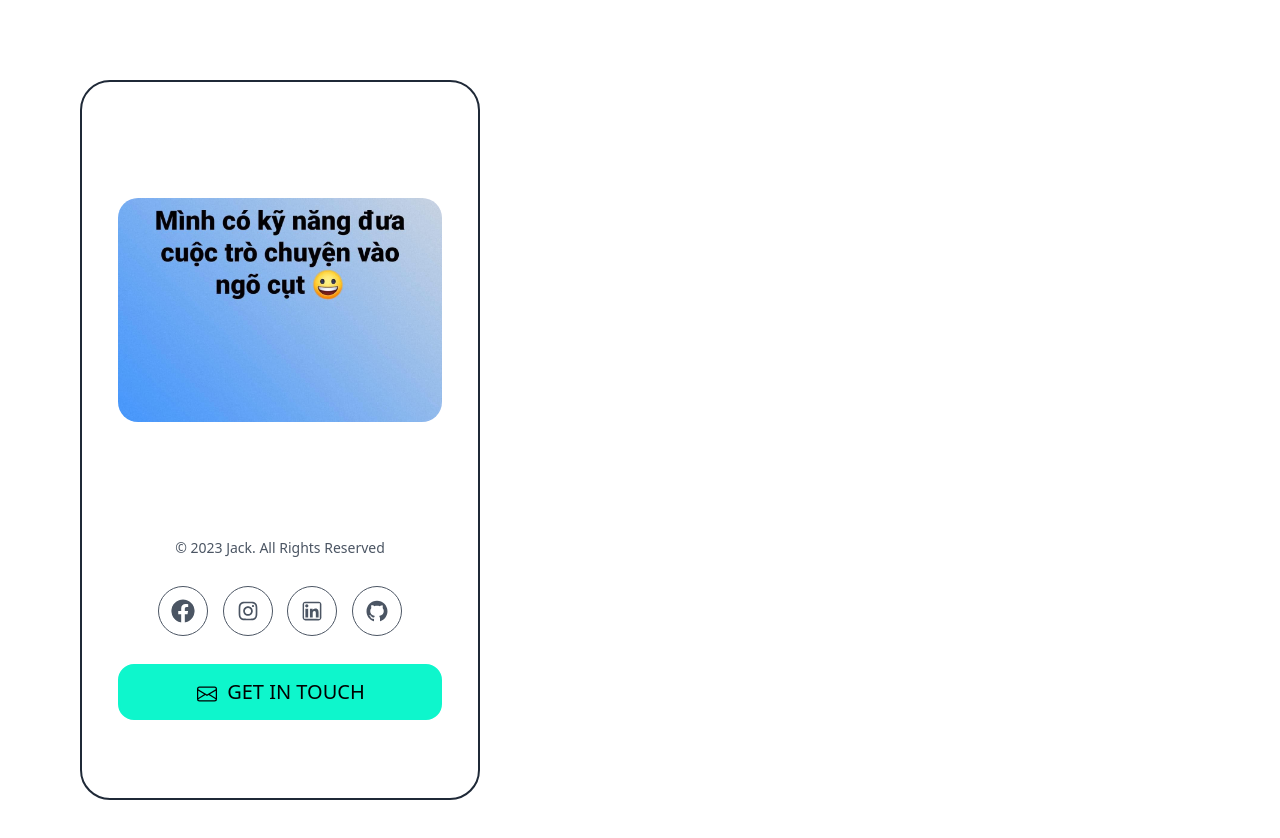
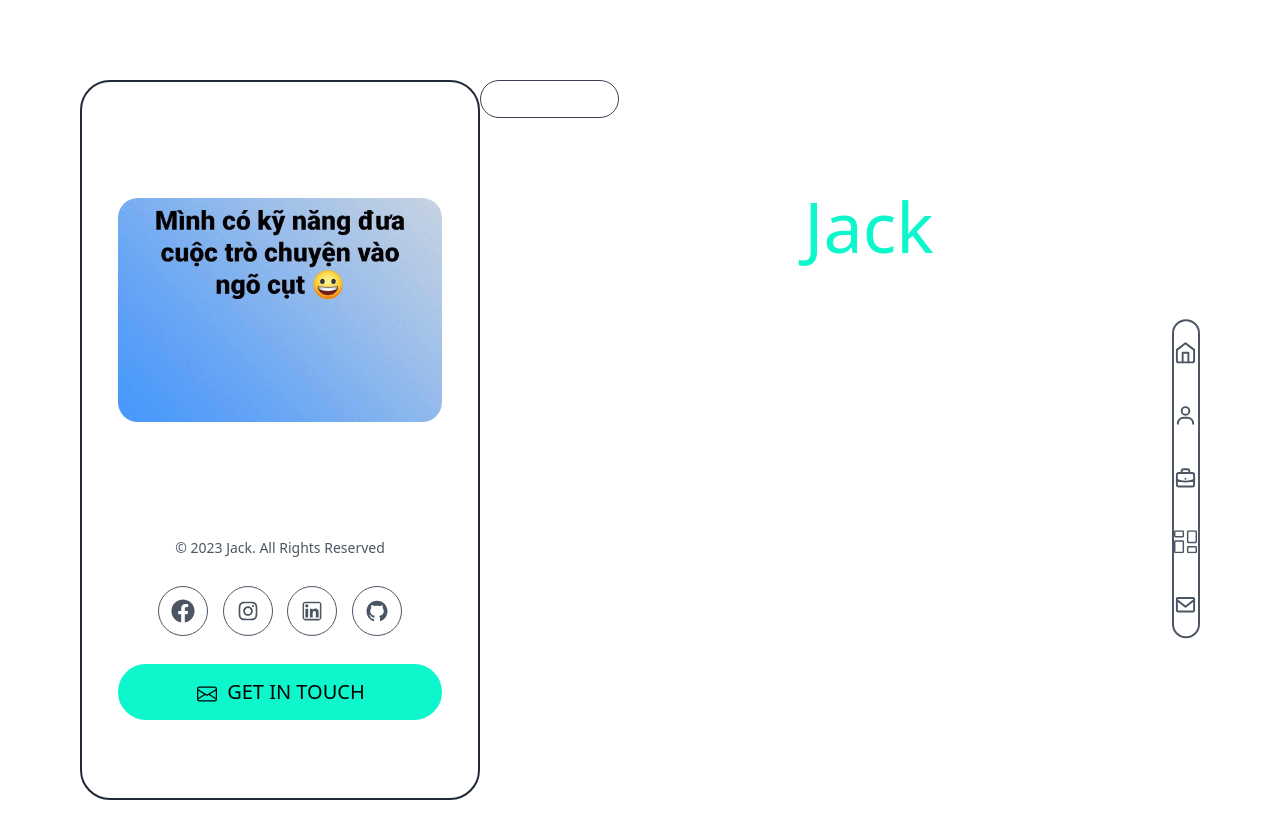
Before and after one commit to PhatJack/portfolio, a React (Create React App) app: page / in a window 1280 px wide. Shown: the top 838 px of the page. Built offline with nearby package versions, Linux system fonts and the light colour scheme.

Commit message:
add home page header

```diff
--- a/src/App.js
+++ b/src/App.js
@@ -8,7 +8,7 @@
 	return (
 		<>
 			<ParticleBackground />
-			<div className="flex justify-between items-center p-20">
+			<div className="flex justify-between p-20">
 				<SideBar></SideBar>
 				<HomePage></HomePage>
 				<Navbar></Navbar>
@@ -16,5 +16,4 @@
 		</>
 	);
 }
-
 export default App;
--- a/src/Page/HomePage.js
+++ b/src/Page/HomePage.js
@@ -1,9 +1,27 @@
 import React from 'react'
+import CustomSubTitle from '../components/subtitle/CustomSubTitle'
+import { FiHome } from "react-icons/fi";
+import { BiUser, BiEnvelope } from "react-icons/bi";
+import { HiOutlineBriefcase } from "react-icons/hi";
+import { BsColumnsGap } from "react-icons/bs";
 
 function HomePage() {
 	return (
-		<div className='text-white relative'>
-
+		<div className='text-white relative ml-auto max-w-[1120px]'>
+			<div className="flex">
+				<CustomSubTitle>
+					<CustomSubTitle.Head>
+						<FiHome />
+						Introduce
+					</CustomSubTitle.Head>
+					<CustomSubTitle.Body>
+						Hello, I’m <span className='text-primary'>Jack</span>,
+						<p className='pr-20'>
+							a Front-end Developer and Designer
+						</p>
+					</CustomSubTitle.Body>
+				</CustomSubTitle>
+			</div>
 		</div>
 	)
 }
--- a/src/components/subtitle/CustomSubTitle.js
+++ b/src/components/subtitle/CustomSubTitle.js
@@ -2,10 +2,13 @@
 
 function CustomSubTitle({ children }) {
 	return (
-		<p className='border border-gray-700 p-5'>
+		<div className="section-header">
 			{children}
-		</p>
+		</div>
 	)
 }
-
+CustomSubTitle.Head = (props) => <p className='text-sm cursor-pointer border border-gray-700 px-4 py-2 inline-flex justify-start items-center gap-2 uppercase rounded-full tracking-wide'>
+	{props.children}
+</p>
+CustomSubTitle.Body = (props) => <h1 className='body-text text-[70px] mt-14 pr-52'>{props.children}</h1>
 export default CustomSubTitle;
--- a/src/layouts/Navbar.js
+++ b/src/layouts/Navbar.js
@@ -6,46 +6,46 @@
 import { BsColumnsGap } from "react-icons/bs";
 function Navbar() {
 	return (
-		<div className="w-16 h-80 border-white border-2 rounded-full relative">
+		<div className="w-14 h-full border-gray-600 border-2 rounded-full relative transform translate-y-3/4">
 			<div className="w-full h-full">
-				<ul className="flex flex-col justify-between items-center h-full w-full px-7 py-5">
+				<ul className="flex flex-col justify-between items-center h-full w-full py-5 gap-10">
 					<li>
 						<Link to="/home">
 							<FiHome
-								size={24}
-								className="text-white hover:text-primary transition-all"
+								size={23}
+								className="text-gray-600 hover:text-primary transition-all"
 							/>
 						</Link>
 					</li>
 					<li>
 						<Link to="/personal">
 							<BiUser
-								size={24}
-								className="text-white hover:text-primary transition-all"
+								size={23}
+								className="text-gray-600 hover:text-primary transition-all"
 							/>
 						</Link>
 					</li>
 					<li>
 						<Link to="/education">
 							<HiOutlineBriefcase
-								size={24}
-								className="text-white hover:text-primary transition-all"
+								size={23}
+								className="text-gray-600 hover:text-primary transition-all"
 							/>
 						</Link>
 					</li>
 					<li>
 						<Link to="/project">
 							<BsColumnsGap
-								size={24}
-								className="text-white hover:text-primary transition-all"
+								size={23}
+								className="text-gray-600 hover:text-primary transition-all"
 							/>
 						</Link>
 					</li>
 					<li>
 						<Link to="/contact">
 							<BiEnvelope
-								size={24}
-								className="text-white hover:text-primary transition-all"
+								size={23}
+								className="text-gray-600 hover:text-primary transition-all"
 							/>
 						</Link>
 					</li>
--- a/src/layouts/SideBar.js
+++ b/src/layouts/SideBar.js
@@ -88,7 +88,7 @@
 						</ul>
 					</div>
 					<CustomButton
-						className="bg-primary p-3 flex justify-center items-center gap-2 hover:bg-transparent hover:text-primary border-2 border-primary transition-all text-center rounded-2xl text-xl"
+						className="bg-primary py-3 flex justify-center items-center gap-2 hover:bg-transparent hover:text-primary border-2 border-primary transition-all text-center rounded-full text-xl"
 					>
 						<BsEnvelope className="pt-1 w-6 h-6" />
 						GET IN TOUCH
```
